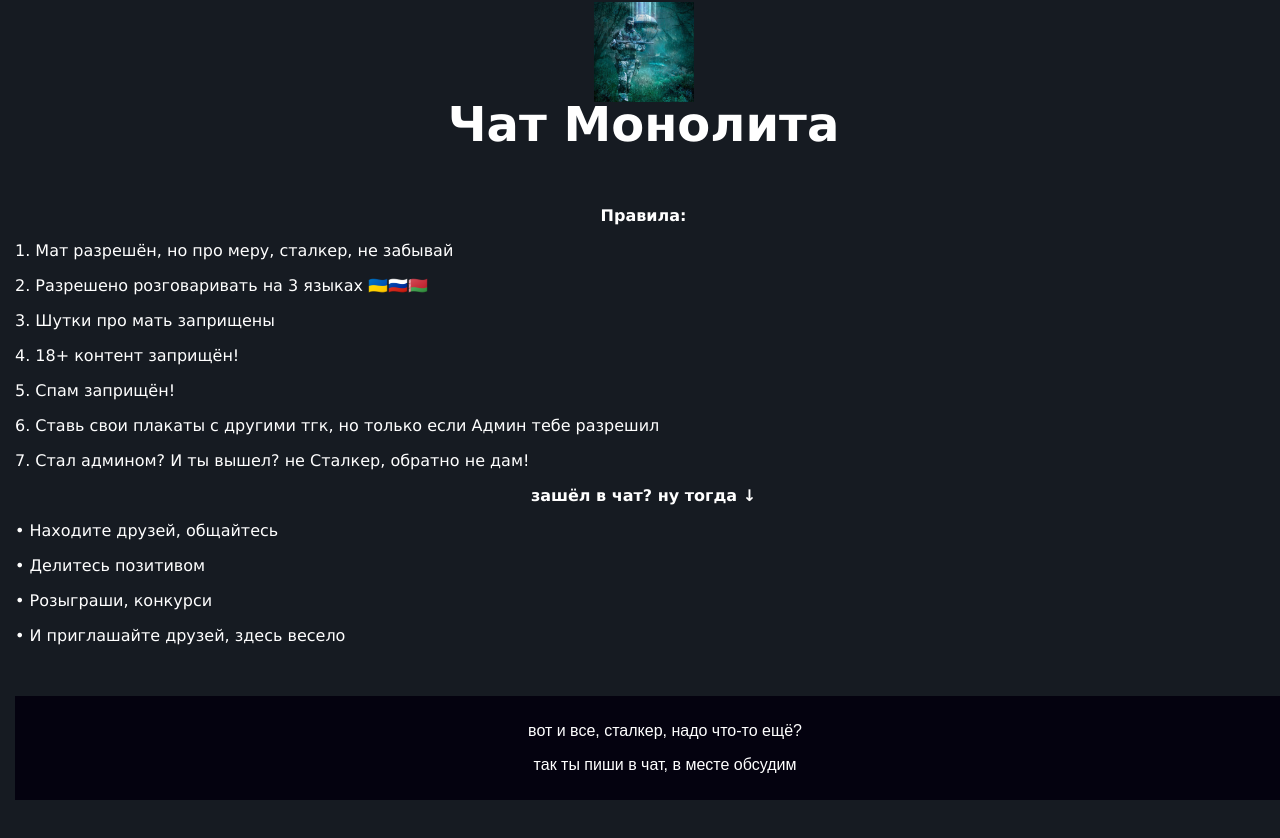
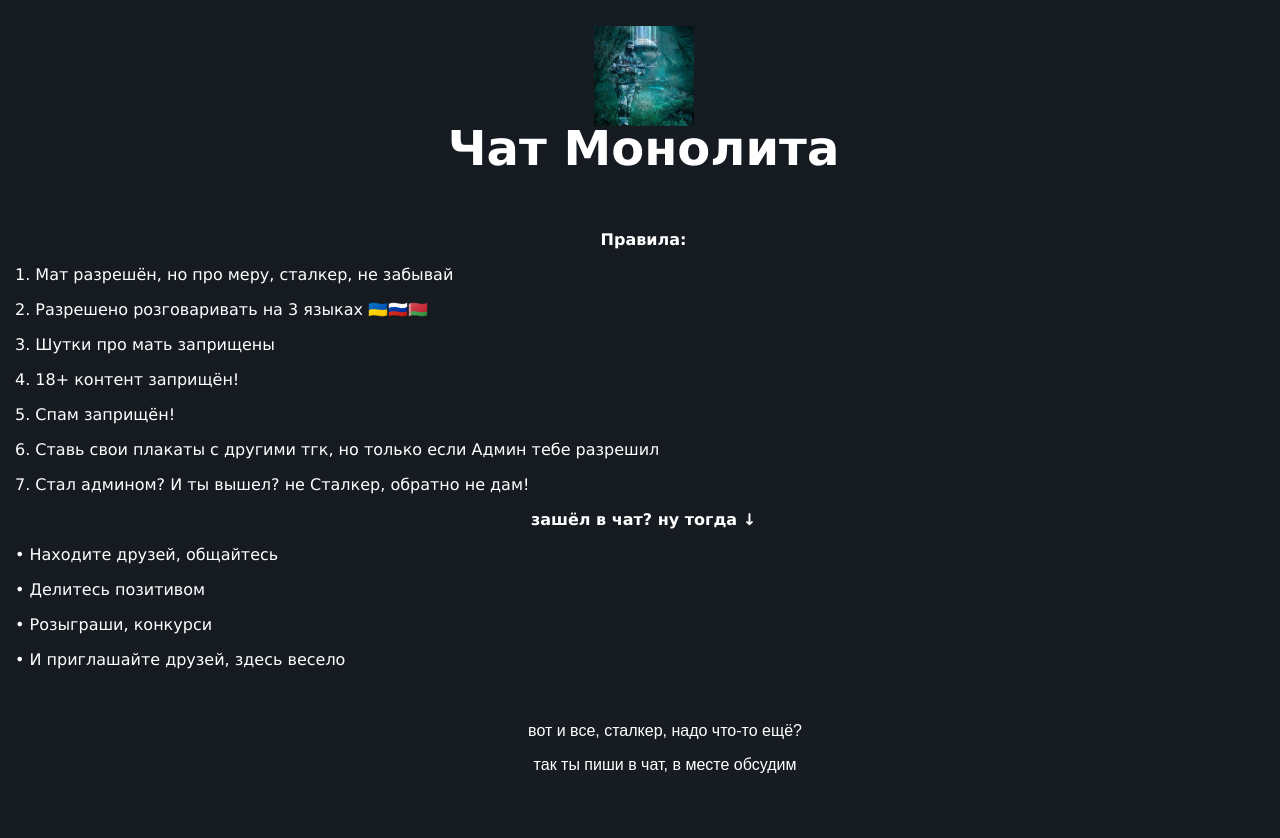
Before and after one commit to SANYAclesh/ChatMonolite.github.io, a plain HTML site: page index.html in a window 1280 px wide. Drawn offline with Linux system fonts and the light colour scheme.

Commit message:
Update style.css

```diff
--- a/style.css
+++ b/style.css
@@ -1,4 +1,4 @@
-        body {
+body {
             background-color: #161B22;
             color: white;
             font-family: Arial, sans-serif;
@@ -13,7 +13,7 @@
         .main-text {
             font-family: Verdana, Geneva, Tahoma, sans-serif;
             font-size: 48px;
-
+            margin-top: 40px;
         }
 
         footer {
@@ -22,12 +22,11 @@
             position: fixed;
             bottom: 0;
             width: 100%;
-            background-color: #04020f;
+            background-color: #171c23;
             color: white;
         }
 
         .img {
-
             margin-top: -150px;
         }
 
```
